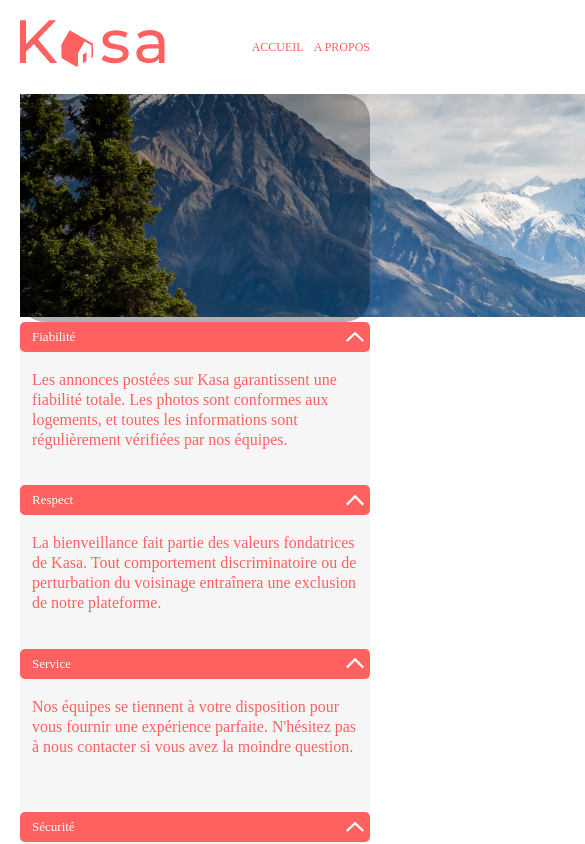
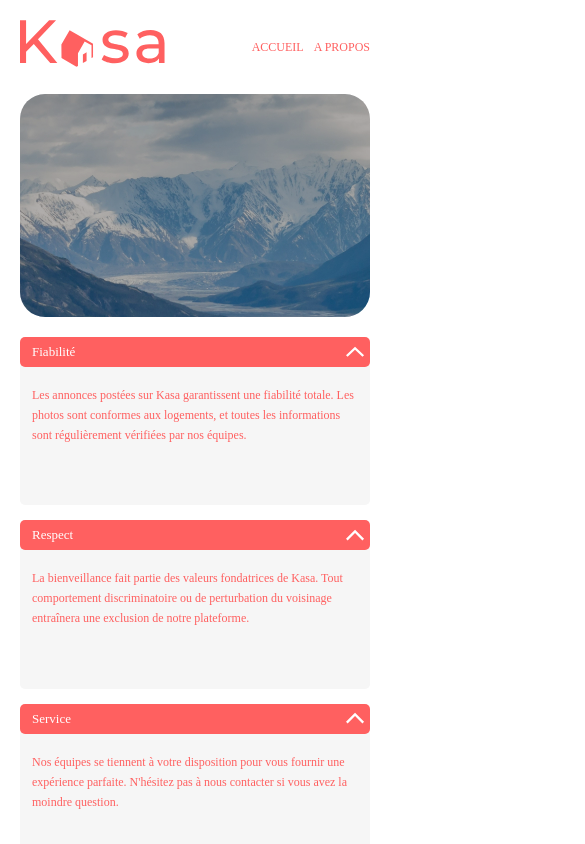
Before and after one commit to farrahtor/Kaza, a React (Create React App) app: page /about in a window 390 px wide. Shown: the top 844 px of the page, 585 px wide, since content can reach past the window. Built offline with nearby package versions, Linux system fonts and the light colour scheme.

Commit message:
correction sass responsive

```diff
--- a/src/assets/sass/desktop/HostInfos.scss
+++ b/src/assets/sass/desktop/HostInfos.scss
@@ -6,10 +6,11 @@
   height: 33px;
   @include flex-row;
   justify-content: flex-end;
-
-  // @include break-point(desktop) {
-  //   height: 128px;
-  // }
+  align-items: center;
+  @include break-point(desktop) {
+    min-width: 167px;
+    height: 64px;
+  }
 
   &-name {
     font-size: 12px;
@@ -18,6 +19,7 @@
     padding-right: 10px;
     @include break-point(desktop) {
       font-size: 18px;
+      text-align: end;
     }
   }
   &-picture {
--- a/src/assets/sass/desktop/HouseInfos.scss
+++ b/src/assets/sass/desktop/HouseInfos.scss
@@ -1,6 +1,11 @@
 @import "../utils/variables";
 @import "../utils/mixin";
 
-.houseInfo {
+.houseInfos {
+  width: 100%;
   @include flex-column;
+  justify-content: space-between;
+  @include break-point(tablet) {
+    min-height: 101px;
+  }
 }
--- a/src/assets/sass/desktop/HouseTitle.scss
+++ b/src/assets/sass/desktop/HouseTitle.scss
@@ -3,24 +3,23 @@
 
 .houseTitle {
   @include flex-column;
-  justify-content: space-between;
-
   @include break-point(desktop) {
-    height: 77px;
-    padding-top: 15px;
   }
   &-title {
     font-size: 18px;
+    line-height: 25.67px;
     padding-bottom: 5px;
     @include break-point(desktop) {
       font-size: 36px;
-      padding-bottom: 15px;
+      line-height: 51.34px;
     }
   }
   &-location {
     font-size: 14px;
+    line-height: 19.96px;
     @include break-point(desktop) {
       font-size: 18px;
+      line-height: 51.34px;
     }
   }
 }
--- a/src/assets/sass/desktop/Tag.scss
+++ b/src/assets/sass/desktop/Tag.scss
@@ -6,25 +6,24 @@
   @include flex-row;
   flex-wrap: wrap;
   gap: 10px;
-  padding: 10px 0;
-  @include break-point(desktop) {
-    padding: 20px 0;
-  }
 }
 .tag {
   min-width: 84px;
   height: 18px;
   border-radius: 5px;
   background: $color;
+
   @include break-point(tablet) {
-    width: 115px;
+    min-width: 115px;
     height: 25px;
+    border-radius: 10px;
   }
   &-name {
+    height: 100%;
+    padding: 0 5px;
     font-size: 10px;
-    padding: 0 5px;
+    color: white;
     @include flex-center;
-    color: white;
     @include break-point(tablet) {
       font-size: 14px;
       padding: 3px;
--- a/src/assets/sass/routes/About.scss
+++ b/src/assets/sass/routes/About.scss
@@ -3,7 +3,6 @@
 
 //Page about
 .about {
-  min-height: 812px;
   margin-bottom: 100px;
   @include flex-column;
   gap: 20px;
--- a/src/components/desktop/Banner.jsx
+++ b/src/components/desktop/Banner.jsx
@@ -4,7 +4,7 @@ import "../../assets/sass/desktop/Banner.scss";
 export const Banner = ({ image, content }) => {
   return (
     <div className="banner">
-      <img src={image} alt="banniere" className="Banner-img" />
+      <img src={image} alt="banniere" className="banner-img" />
 
       {content ? (
         <p className="banner-text">{content}</p>
--- a/src/components/desktop/HouseInfos.jsx
+++ b/src/components/desktop/HouseInfos.jsx
@@ -6,7 +6,7 @@ import { Tag } from "./Tag";
 
 export const HouseInfos = ({ title, location, tags }) => {
   return (
-    <div className="HouseInfos">
+    <div className="houseInfos">
       <HouseTitle title={title} location={location} />
       <Tag key={title} tags={tags} />
     </div>
--- a/src/components/routes/About.jsx
+++ b/src/components/routes/About.jsx
@@ -7,13 +7,17 @@ import { Collapse } from "../desktop/Collapse";
 
 export const About = () => {
   return (
-    <div className="About">
-      <section className="About-section-banner">
+    <div className="about">
+      <section className="about-section-banner">
         <Banner image={AboutImg} />
       </section>
-      <section className="About-section-collapse">
+      <section className="about-section-collapse">
         {aboutData.map(({ title, content }) => (
-          <Collapse title={title} content={content} />
+          <Collapse
+            key={title}
+            title={title}
+            content={<p className="collapse-para">{content}</p>}
+          />
         ))}
       </section>
     </div>
```
